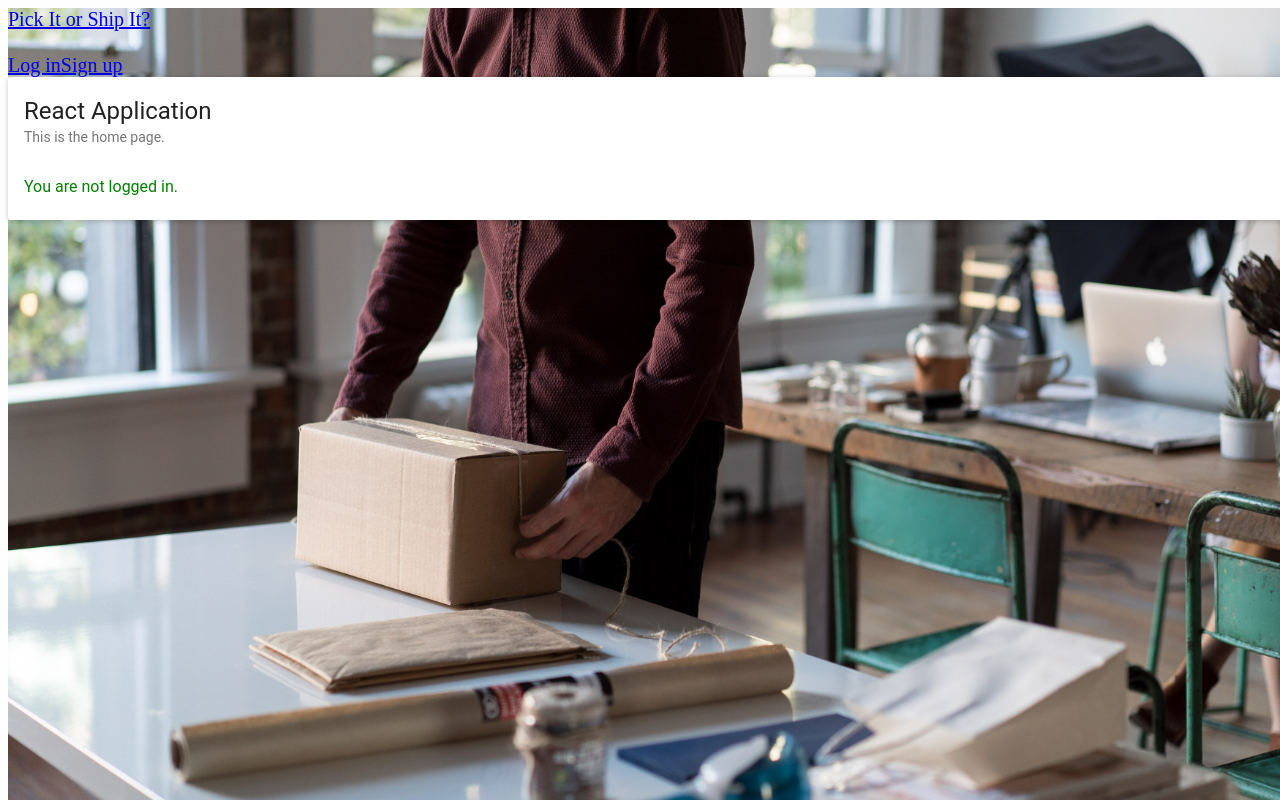
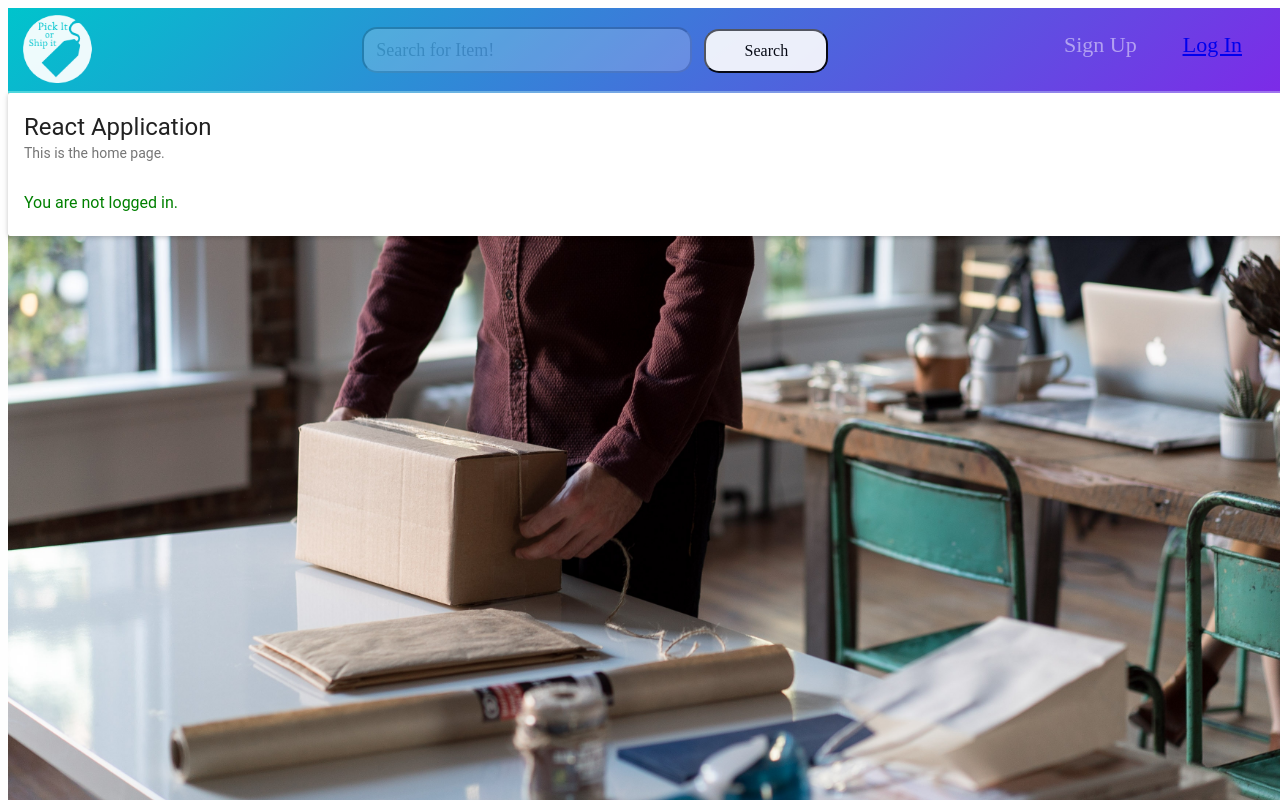
Before and after one commit to mfallucca/final_project, a React app: page / in a window 1280 px wide. Built offline with nearby package versions, Linux system fonts and the light colour scheme; the HTML template or start-up script is replaced by a standard one; what react-tap-event-plugin would draw is missing.

Commit message:
fixing background image issue

```diff
--- a/client/src/Main.js
+++ b/client/src/Main.js
@@ -2,6 +2,8 @@ import React, { Component } from 'react';
 import injectTapEventPlugin from 'react-tap-event-plugin';
 import getMuiTheme from 'material-ui/styles/getMuiTheme';
 import MuiThemeProvider from 'material-ui/styles/MuiThemeProvider';
+import Logo from "./images/pickitLogo.png";
+import Form from "./components/Form";
 // import routes from './routes.js';
 import './Main.css';
 
@@ -84,7 +86,7 @@ class Main extends Component {
         <Router>
           <div className="pageWrapper">
 
-          {/* {this.state.authenticated ? (
+          {this.state.authenticated ? (
             <div className="navBar">
               <div id="homeTitle"><a href="/"><img src={Logo} alt="pickitLogo"/></a></div>
               <div id="homeTitleTwo"><a href="/"><img src={Logo} alt="pickitLogo"/></a></div>
@@ -102,11 +104,11 @@ class Main extends Component {
               <div id="signupButton"><Link to='/signup'><a href="/signup">Sign Up</a></Link></div>
               <div id="loginButton"><Link to='/login'><a href="/login">Log In</a></Link></div>
             </div>
-              )} */}
+              )}
 
 
 
-            <div className="top-bar">
+            {/* <div className="top-bar">
               <div className="top-bar-left">
                 <Link to="/">Pick It or Ship It?</Link>
               </div>
@@ -122,7 +124,7 @@ class Main extends Component {
                   <Link to="/signup">Sign up</Link>
                 </div>
               )}
-            </div>
+            </div> */}
 
             <PropsRoute exact path="/" component={HomePage} toggleAuthenticateStatus={() => this.toggleAuthenticateStatus()} />
             <PrivateRoute path="/dashboard" component={DashboardPage}/>
```
Also changed, not shown: client/src/images/pickitLogo.png (added), 3 other files (tests, documents, lock files or other folders).
